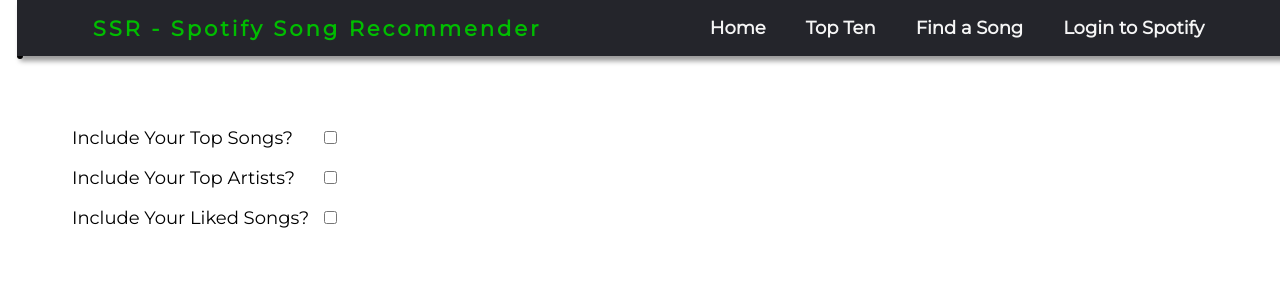
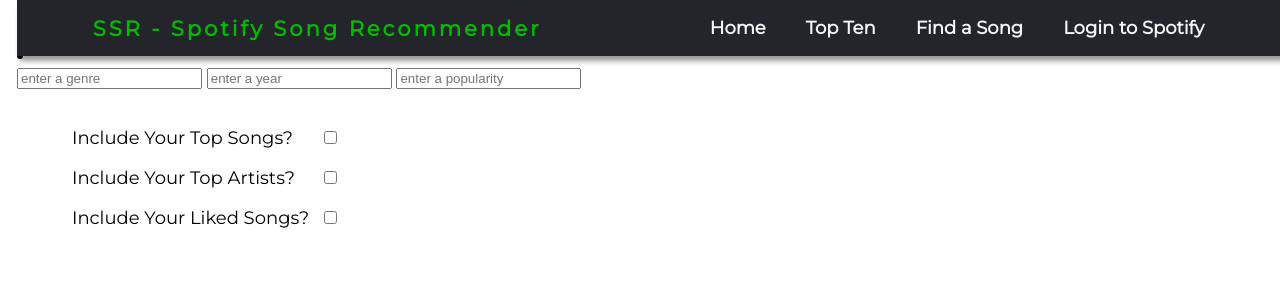
Before and after one commit to AlexFedus/COSC-473-Project, a Flask app: template templates/recommendsong.html in a window 1280 px wide. Shown: the part 17-317 px from the top of the page. Run offline with Flask 2, Linux system fonts and the light colour scheme; the template is opened without the code that fills it, so the values that code supplies are empty.

Commit message:
Update recommendsong.html

```diff
--- a/templates/recommendsong.html
+++ b/templates/recommendsong.html
@@ -18,6 +18,10 @@
     <input type = "checkbox" id = "likedSongs" name = "topsongscheckbox" value = "songs" class = "checkInput3">
     <label for="likedSongs" class = "label3"> Include Your Liked Songs?</label>
     </li>
+
+    <input type = "text" id = "genre" name = "genresearch" placeholder="enter a genre">
+    <input type = "text" id = "year" name = "yearsearch" placeholder="enter a year">
+    <input type = "text" id = "popularity" name = "popularitysearch" placeholder="enter a popularity">
     {% endblock %}
   </body>
 </html>
```
